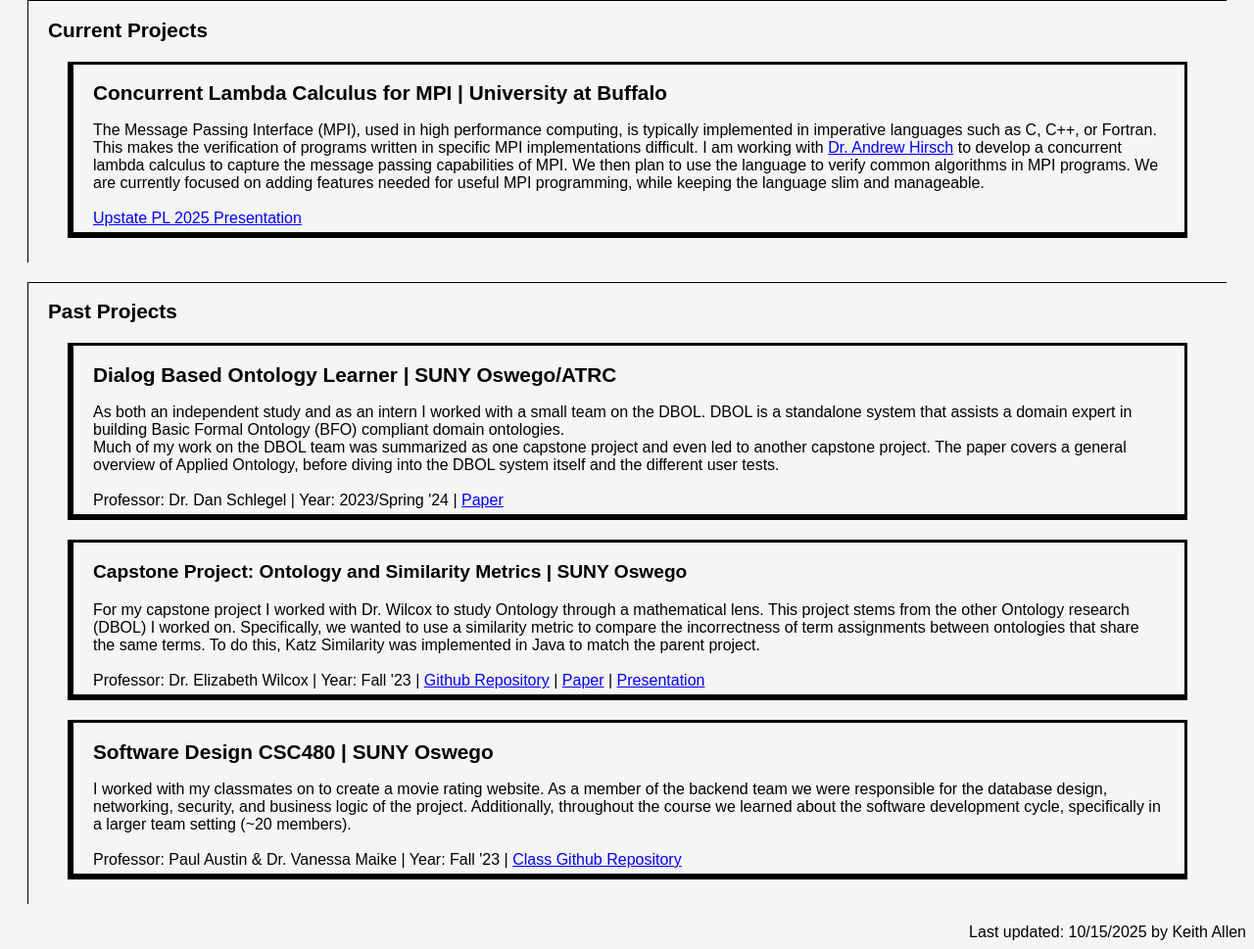
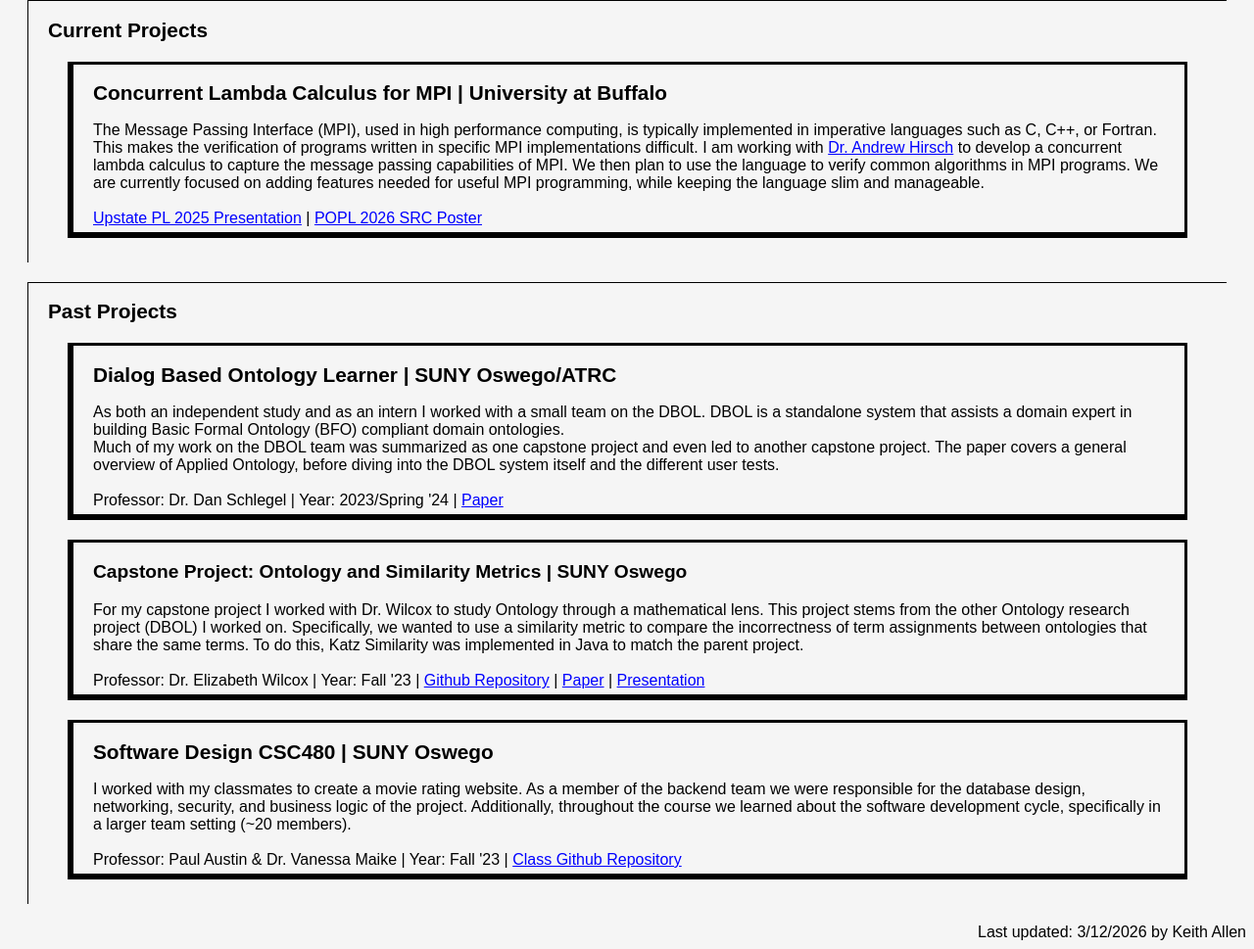
Before and after one commit to KeithTAllen/keithtallen.github.io, a plain HTML site: page index.html in a window 1280 px wide. Shown: the part 492-1461 px from the top of the page at 98% size. Drawn offline with Linux system fonts and the light colour scheme.

Commit message:
POPL26 SRC Poster

```diff
--- a/index.html
+++ b/index.html
@@ -37,7 +37,8 @@
             We are currently focused on adding features needed for useful MPI programming, while keeping the language slim and manageable.
             </br> </br>
 
-            <a href="documents/CLC4MPI_Upstate_PL_2025_Keith_Allen.pdf" target="_blank">Upstate PL 2025 Presentation</a>
+            <a href="documents/CLC4MPI_Upstate_PL_2025_Keith_Allen.pdf" target="_blank">Upstate PL 2025 Presentation</a> |
+            <a href="documents/CLC4MPI_Poster_POPL26SRC_Keith_Allen.pdf" target="_blank">POPL 2026 SRC Poster</a>
           </div>
     </div>
 
@@ -59,7 +60,7 @@
       <div class="zblock">
 	      <h3>Capstone Project: Ontology and Similarity Metrics | SUNY Oswego </h3>
           For my capstone project I worked with Dr. Wilcox to study Ontology through a mathematical lens.
-            This project stems from the other Ontology research (DBOL) I worked on.
+            This project stems from the other Ontology research project (DBOL) I worked on.
             Specifically, we wanted to use a similarity metric to compare the incorrectness of term assignments between ontologies that share the same terms.
             To do this, Katz Similarity was implemented in Java to match the parent project. </br> </br>
 
@@ -71,8 +72,8 @@
 
       <div class="zblock">
 	      <h2>Software Design CSC480 | SUNY Oswego</h2>
-          I worked with my classmates on to create a movie rating website. As a member of the backend team we were responsible
-          for the database design, networking, security, and business logic of the project.
+          I worked with my classmates to create a movie rating website.
+          As a member of the backend team we were responsible for the database design, networking, security, and business logic of the project.
           Additionally, throughout the course we learned about the software development cycle, specifically in a larger team setting (~20 members). </br> </br>
 
 	        Professor: Paul Austin & Dr. Vanessa Maike | Year: Fall '23 |
@@ -83,6 +84,6 @@
   </body>
 
   <div style="text-align: right;">
-    Last updated: 10/15/2025 by Keith Allen
+    Last updated: 3/12/2026 by Keith Allen
   </div>
 <html>
```
Also changed, not shown: 1 other file.
